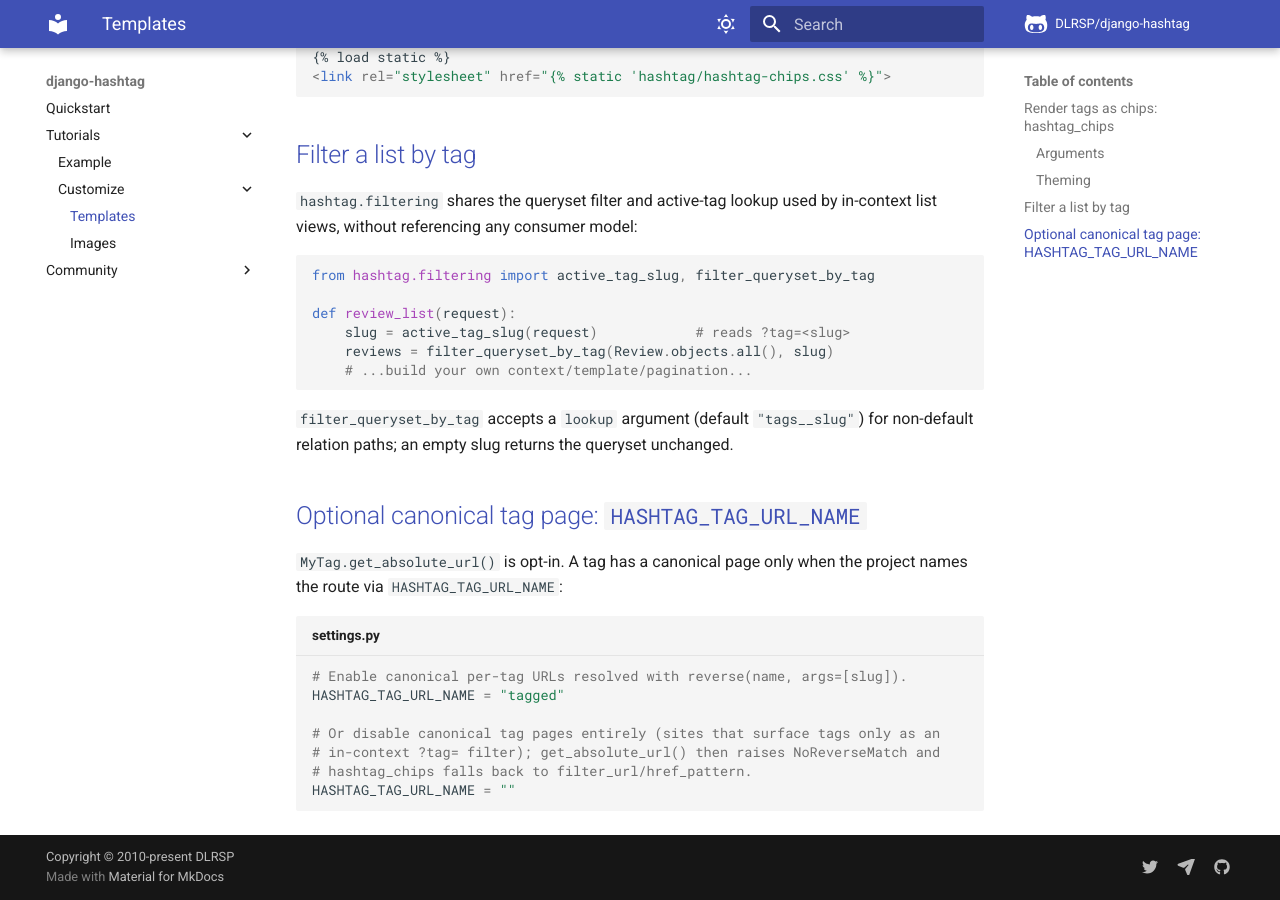
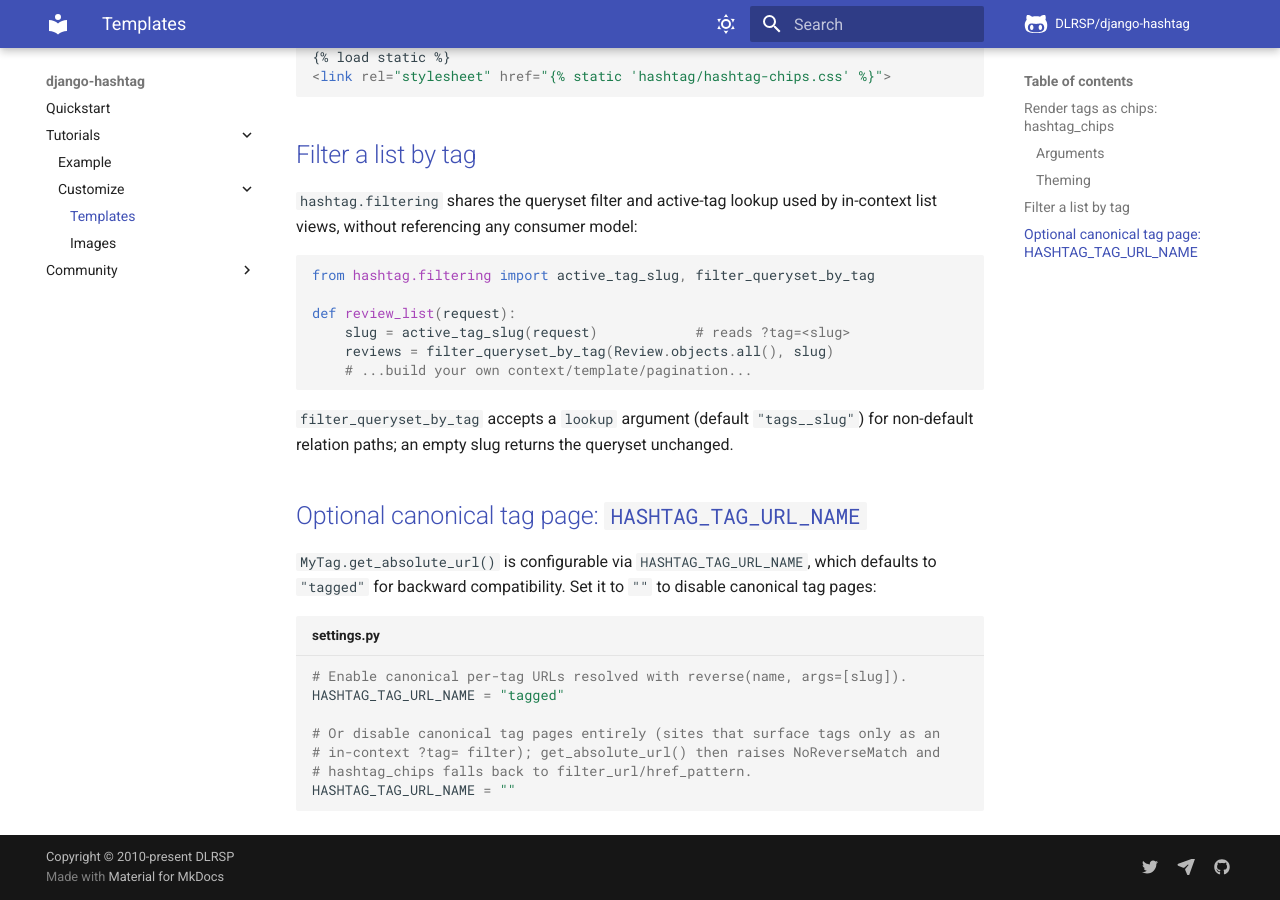
Before and after one commit to DLRSP/django-hashtag, an MkDocs documentation site: the page built from docs/tutorial/templates.md, in a window 1280 px wide and 900 px high, scrolled down 1502 px. Built offline with MkDocs 1.6.1 and Material for MkDocs 9.7.7, drawn with Linux system fonts in a browser that asks for light colours; comment, search, counter and statistics services are not loaded.

Commit message:
fix: address module review reserves for tag chips
- Realign HASHTAG_TAG_URL_NAME docs/docstring to the real behavior
  (configurable, default "tagged"; set "" to disable) instead of "opt-in".
- chips.html: add role="listitem" to chips when an aria label is set,
  so role="list" containers expose proper list semantics.
- towncrier: drop hardcoded version (derived from package) to avoid drift
  on version bumps.
- tests: cover tag-name markup escaping and list/listitem roles.

````diff
--- a/docs/tutorial/templates.md
+++ b/docs/tutorial/templates.md
@@ -72,8 +72,9 @@ for non-default relation paths; an empty slug returns the queryset unchanged.
 
 ## Optional canonical tag page: `HASHTAG_TAG_URL_NAME`
 
-`MyTag.get_absolute_url()` is opt-in. A tag has a canonical page only when the
-project names the route via `HASHTAG_TAG_URL_NAME`:
+`MyTag.get_absolute_url()` is configurable via `HASHTAG_TAG_URL_NAME`, which
+defaults to `"tagged"` for backward compatibility. Set it to `""` to disable
+canonical tag pages:
 
 ``` python title="settings.py"
 # Enable canonical per-tag URLs resolved with reverse(name, args=[slug]).
--- a/news/+tag-url-optin.feature.rst
+++ /dev/null
@@ -1 +0,0 @@
-Make ``MyTag.get_absolute_url()`` opt-in via the ``HASHTAG_TAG_URL_NAME`` setting, so sites can use tags purely as an in-context ``?tag=`` filter.
--- /dev/null
+++ b/news/+tag-url-setting.feature.rst
@@ -0,0 +1 @@
+Make ``MyTag.get_absolute_url()`` configurable via the ``HASHTAG_TAG_URL_NAME`` setting (default ``tagged``; set to ``""`` to disable), so sites can use tags purely as an in-context ``?tag=`` filter.
--- a/pyproject.toml
+++ b/pyproject.toml
@@ -162,7 +162,6 @@ package = "hashtag"
 package_dir = "src"
 filename = "CHANGELOG.rst"
 directory = "news/"
-version = "0.3.0"
 issue_format = "`#{issue} <https://github.com/DLRSP/django-hashtag/issues/{issue}>`_"
 type = [
     { name = "Process", directory = "process", showcontent = true },
--- a/src/hashtag/templates/hashtag/chips.html
+++ b/src/hashtag/templates/hashtag/chips.html
@@ -1 +1 @@
-{% spaceless %}{% if items %}<span class="hashtag-chips{% if variant %} hashtag-chips--{{ variant }}{% endif %}"{% if label %} role="list" aria-label="{{ label }}"{% endif %}>{% for item in items %}{% if item.href %}<a href="{{ item.href }}" class="hashtag-chip{% if variant %} hashtag-chip--{{ variant }}{% endif %}{% if link_class %} {{ link_class }}{% endif %}"{% if channel %} data-channel="{{ channel }}"{% endif %}{% if placement %} data-placement="{{ placement }}"{% endif %} rel="nofollow">{{ prefix }}{{ item.name }}</a>{% else %}<span class="hashtag-chip{% if variant %} hashtag-chip--{{ variant }}{% endif %}">{{ prefix }}{{ item.name }}</span>{% endif %}{% endfor %}</span>{% endif %}{% endspaceless %}
+{% spaceless %}{% if items %}<span class="hashtag-chips{% if variant %} hashtag-chips--{{ variant }}{% endif %}"{% if label %} role="list" aria-label="{{ label }}"{% endif %}>{% for item in items %}{% if item.href %}<a href="{{ item.href }}" class="hashtag-chip{% if variant %} hashtag-chip--{{ variant }}{% endif %}{% if link_class %} {{ link_class }}{% endif %}"{% if label %} role="listitem"{% endif %}{% if channel %} data-channel="{{ channel }}"{% endif %}{% if placement %} data-placement="{{ placement }}"{% endif %} rel="nofollow">{{ prefix }}{{ item.name }}</a>{% else %}<span class="hashtag-chip{% if variant %} hashtag-chip--{{ variant }}{% endif %}"{% if label %} role="listitem"{% endif %}>{{ prefix }}{{ item.name }}</span>{% endif %}{% endfor %}</span>{% endif %}{% endspaceless %}
````
Also changed, not shown: README.md (+3 -2 lines), docs/index.md (+1 -1 lines), 2 other files.
